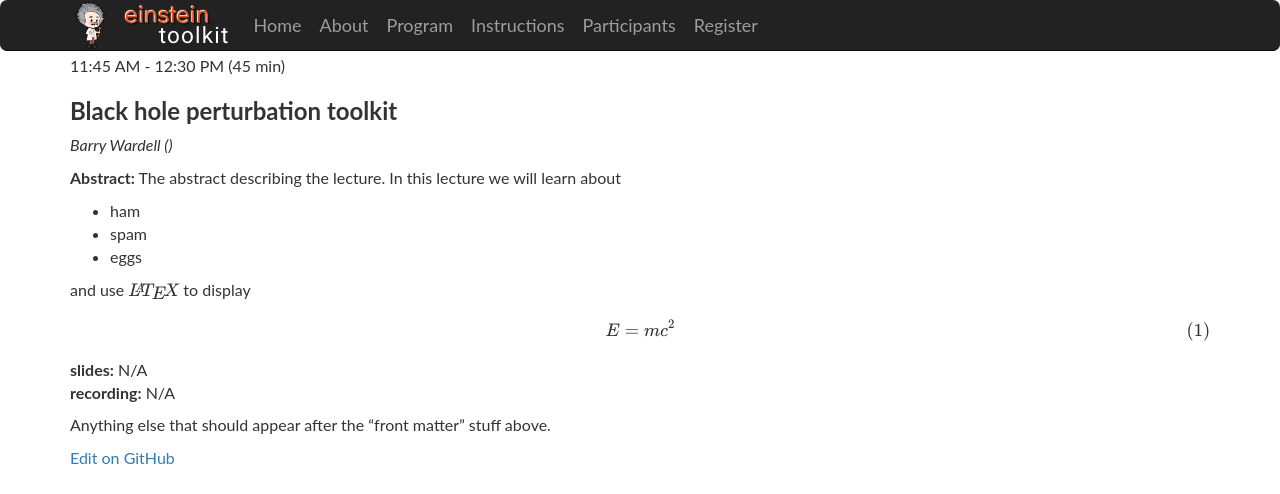
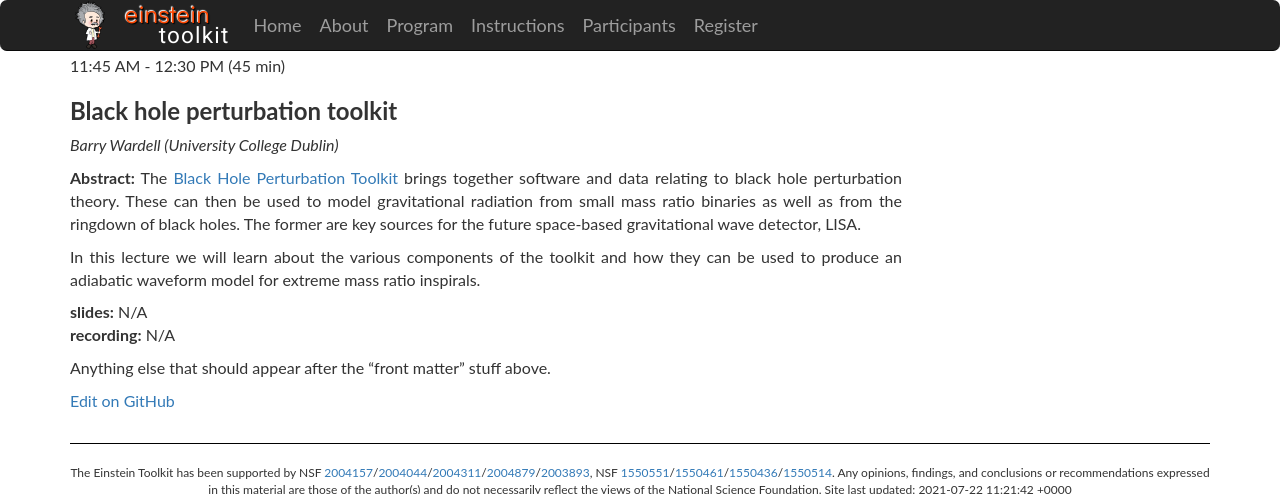
Before and after one commit to EinsteinToolkit/et2021uiuc, a Jekyll site: the page built from _lectures/22-BarryWardell/index.md, in a window 1280 px wide, cut to the strip 0-494 px from the top of the page. Built offline with Jekyll 4.4.1, drawn with Linux system fonts in a browser that asks for light colours; formulas are drawn with MathJax 3.

Commit message:
Add abstract on BHPToolkit lecture

```diff
--- a/_lectures/22-BarryWardell/index.md
+++ b/_lectures/22-BarryWardell/index.md
@@ -3,30 +3,14 @@ layout: default
 usemathjax: true
 title: "Black hole perturbation toolkit"
 author: Barry Wardell
-institution:
-# updload your slides as slides.pdf
-# upload your recorded talk as recording.mp4
-# all other files in this directory will show up as "additional files"
-# alternatively you can override by uncommenting and giving an explict URL:
-#slides: myslides.pdf
-#recording: https://youtu.be/GYJzhxWWBB8
+institution: University College Dublin
 ---
 {% include base.html %}
 
 {%-capture abstract-%}
-The abstract describing the lecture. In this lecture we will learn about
+The [Black Hole Perturbation Toolkit](https://bhptoolkit.org) brings together software and data relating to black hole perturbation theory. These can then be used to model gravitational radiation from small mass ratio binaries as well as from the ringdown of black holes. The former are key sources for the future space-based gravitational wave detector, LISA.
 
-* ham
-* spam
-* eggs
-
-and use $$\LaTeX$$ to display
-
-$$
-\begin{equation}
-E = m c^2
-\end{equation}
-$$
+In this lecture we will learn about the various components of the toolkit and how they can be used to produce an adiabatic waveform model for extreme mass ratio inspirals.
 {%-endcapture-%}
 
 <div class="col-xs-12" markdown="1">
```
